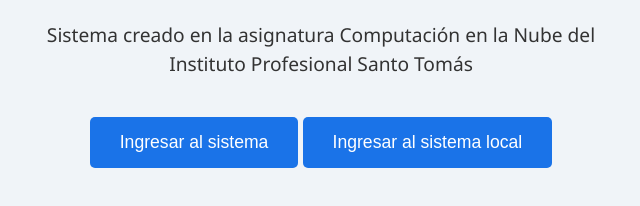
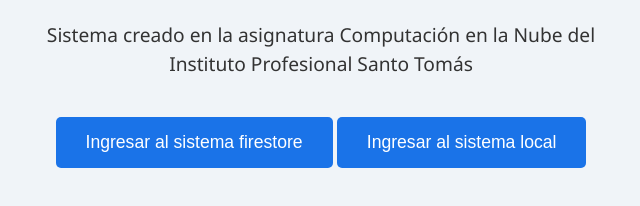
Before and after one commit to eddthestaffel/eddthestaffel.github.io, a website: page index.html in a window 1280 px wide. Shown: the part 370-576 px from the top of the page, without its empty margins (319-959 px from the left). Drawn offline with Linux system fonts and the light colour scheme.

Commit message:
Update index.html

```diff
--- a/index.html
+++ b/index.html
@@ -21,7 +21,7 @@
         Sistema creado en la asignatura Computación en la Nube del Instituto Profesional Santo Tomás
     </p>
     <button onclick="window.location.href='/html/database.html'">
-        Ingresar al sistema
+        Ingresar al sistema firestore
     </button>
 
     <button onclick="window.location.href='/html/localbase.html'">
```
